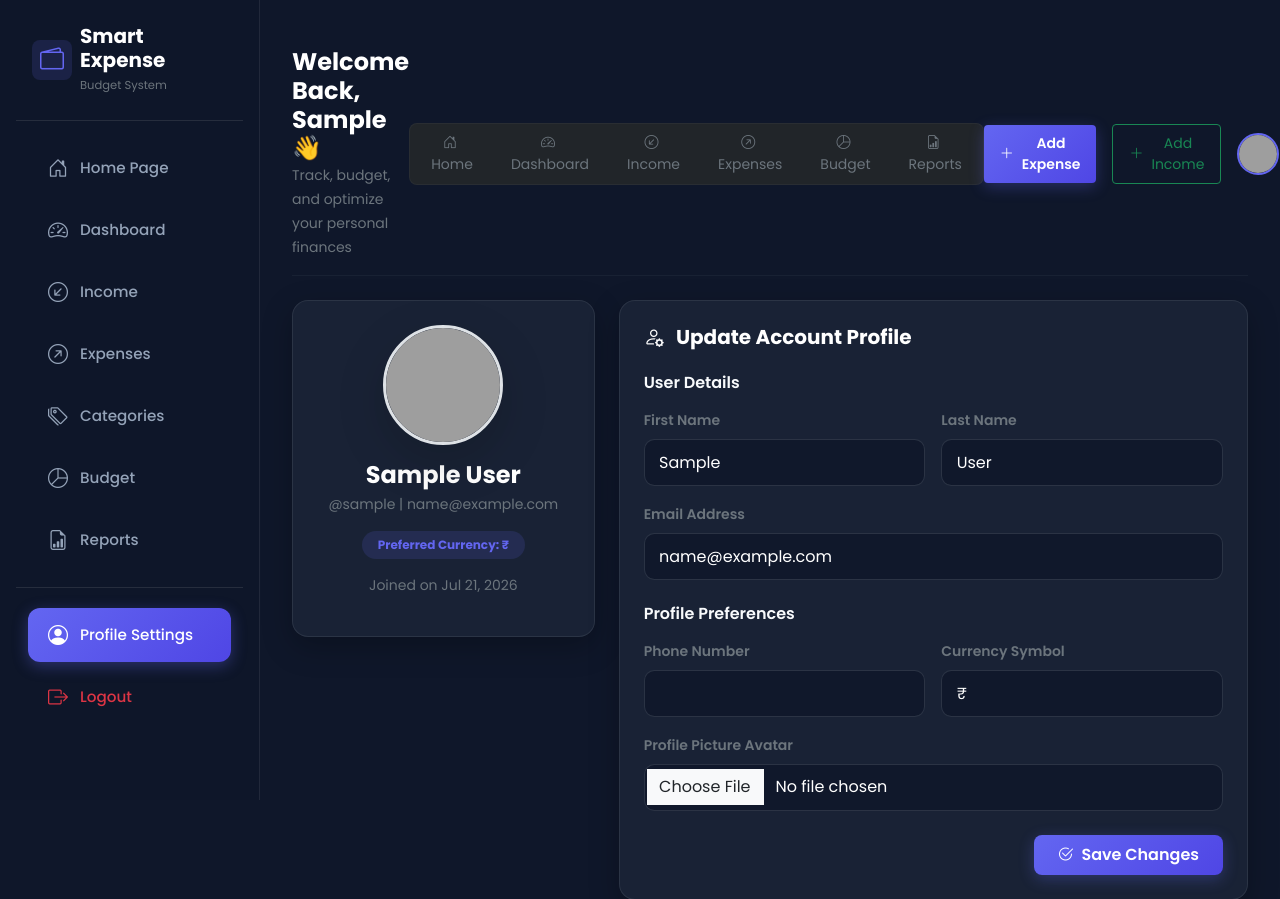
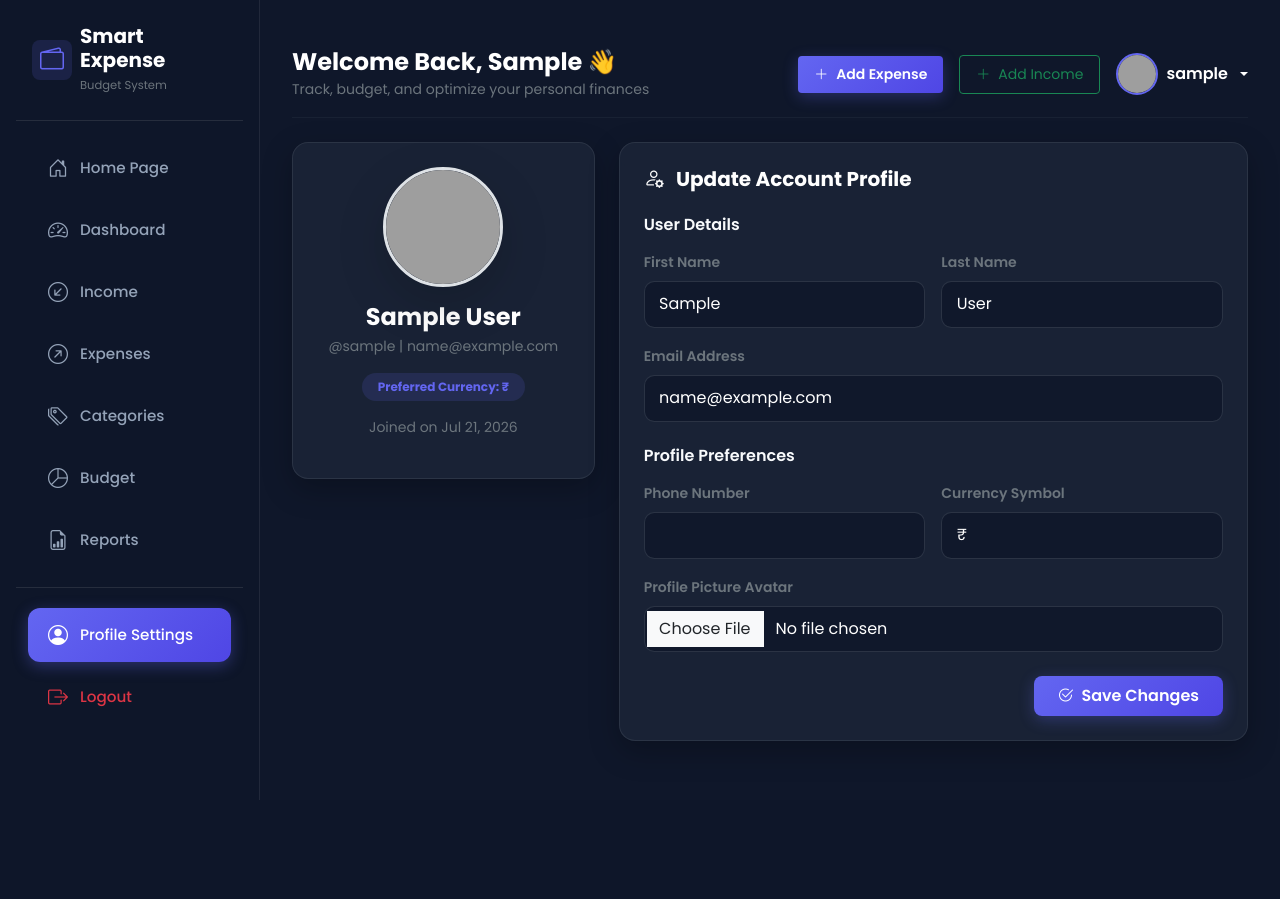
Before and after one commit to Mrutunjaya-Muduli/Expense-Tracker, a Django app: page /accounts/profile/ in a window 1280 px wide; the page is wider, and only the part inside the window is pictured. Shown: the top 899 px of that part. After the commit the page ends 800 px from the top of that part, so only its background shows below. Run offline with Django 5.2, Linux system fonts and the light colour scheme; the visitor is signed in with stand-in values (Sample User, id 1); grey boxes are pictures that could not be loaded.

Commit message:
Restore previous clean navbar layout and enable Back button navigation to Home Page from auth views

```diff
--- a/accounts/views.py
+++ b/accounts/views.py
@@ -8,7 +8,7 @@ from expenses.utils import ensure_default_categories
 
 def register_view(request):
     if request.user.is_authenticated:
-        return redirect('dashboard')
+        return redirect('home')
     if request.method == 'POST':
         form = UserRegisterForm(request.POST)
         if form.is_valid():
@@ -25,7 +25,7 @@ def register_view(request):
 
 def login_view(request):
     if request.user.is_authenticated:
-        return redirect('dashboard')
+        return redirect('home')
     if request.method == 'POST':
         form = AuthenticationForm(request, data=request.POST)
         if form.is_valid():
@@ -43,7 +43,7 @@ def login_view(request):
 def logout_view(request):
     logout(request)
     messages.info(request, "You have been logged out successfully.")
-    return redirect('login')
+    return redirect('home')
 
 @login_required
 def profile_view(request):
--- a/templates/accounts/login.html
+++ b/templates/accounts/login.html
@@ -5,6 +5,12 @@
 {% block auth_content %}
 <div class="row justify-content-center align-items-center min-vh-100">
     <div class="col-12 col-md-8 col-lg-5">
+        <div class="mb-3">
+            <a href="{% url 'home' %}" class="btn btn-sm btn-outline-secondary text-secondary text-decoration-none rounded-pill px-3">
+                <i class="bi bi-arrow-left me-1"></i> Back to Home Page
+            </a>
+        </div>
+
         <div class="glass-card p-4 p-md-5">
             <div class="text-center mb-4">
                 <div class="rounded-circle bg-indigo-glow mx-auto d-flex align-items-center justify-content-center mb-3" style="width: 60px; height: 60px;">
--- a/templates/accounts/register.html
+++ b/templates/accounts/register.html
@@ -5,6 +5,12 @@
 {% block auth_content %}
 <div class="row justify-content-center align-items-center min-vh-100">
     <div class="col-12 col-md-8 col-lg-6">
+        <div class="mb-3">
+            <a href="{% url 'home' %}" class="btn btn-sm btn-outline-secondary text-secondary text-decoration-none rounded-pill px-3">
+                <i class="bi bi-arrow-left me-1"></i> Back to Home Page
+            </a>
+        </div>
+
         <div class="glass-card p-4 p-md-5">
             <div class="text-center mb-4">
                 <div class="rounded-circle bg-emerald-glow mx-auto d-flex align-items-center justify-content-center mb-3" style="width: 60px; height: 60px;">
--- a/templates/navbar.html
+++ b/templates/navbar.html
@@ -9,32 +9,7 @@
             <small class="text-secondary">Track, budget, and optimize your personal finances</small>
         </div>
 
-        <!-- Central Top Navigation Links -->
-        <div class="d-none d-xl-flex align-items-center gap-1 mx-auto bg-dark bg-opacity-40 p-1 rounded-3 border border-secondary border-opacity-10">
-            <a href="{% url 'home' %}" class="btn btn-sm {% if request.resolver_match.url_name == 'home' %}btn-primary-gradient{% else %}btn-link text-secondary text-decoration-none{% endif %} px-3 py-1.5 rounded-2">
-                <i class="bi bi-house-door me-1"></i> Home
-            </a>
-            <a href="{% url 'dashboard' %}" class="btn btn-sm {% if request.resolver_match.url_name == 'dashboard' %}btn-primary-gradient{% else %}btn-link text-secondary text-decoration-none{% endif %} px-3 py-1.5 rounded-2">
-                <i class="bi bi-speedometer2 me-1"></i> Dashboard
-            </a>
-            <a href="{% url 'income_list' %}" class="btn btn-sm {% if 'income' in request.path %}btn-primary-gradient{% else %}btn-link text-secondary text-decoration-none{% endif %} px-3 py-1.5 rounded-2">
-                <i class="bi bi-arrow-down-left-circle me-1"></i> Income
-            </a>
-            <a href="{% url 'expense_list' %}" class="btn btn-sm {% if 'expense' in request.path and 'category' not in request.path %}btn-primary-gradient{% else %}btn-link text-secondary text-decoration-none{% endif %} px-3 py-1.5 rounded-2">
-                <i class="bi bi-arrow-up-right-circle me-1"></i> Expenses
-            </a>
-            <a href="{% url 'budget_list' %}" class="btn btn-sm {% if 'budget' in request.path %}btn-primary-gradient{% else %}btn-link text-secondary text-decoration-none{% endif %} px-3 py-1.5 rounded-2">
-                <i class="bi bi-pie-chart me-1"></i> Budget
-            </a>
-            <a href="{% url 'reports' %}" class="btn btn-sm {% if 'reports' in request.path %}btn-primary-gradient{% else %}btn-link text-secondary text-decoration-none{% endif %} px-3 py-1.5 rounded-2">
-                <i class="bi bi-file-earmark-bar-graph me-1"></i> Reports
-            </a>
-        </div>
-
         <div class="d-flex align-items-center gap-3 ms-auto">
-            <a href="{% url 'home' %}" class="btn btn-sm btn-outline-info d-xl-none px-2.5 py-1.5" title="Go to Home Page">
-                <i class="bi bi-house-door"></i>
-            </a>
             <a href="{% url 'expense_add' %}" class="btn btn-sm btn-primary-gradient px-3 py-2 d-flex align-items-center gap-2">
                 <i class="bi bi-plus-lg"></i>
                 <span class="d-none d-sm-inline">Add Expense</span>
```
